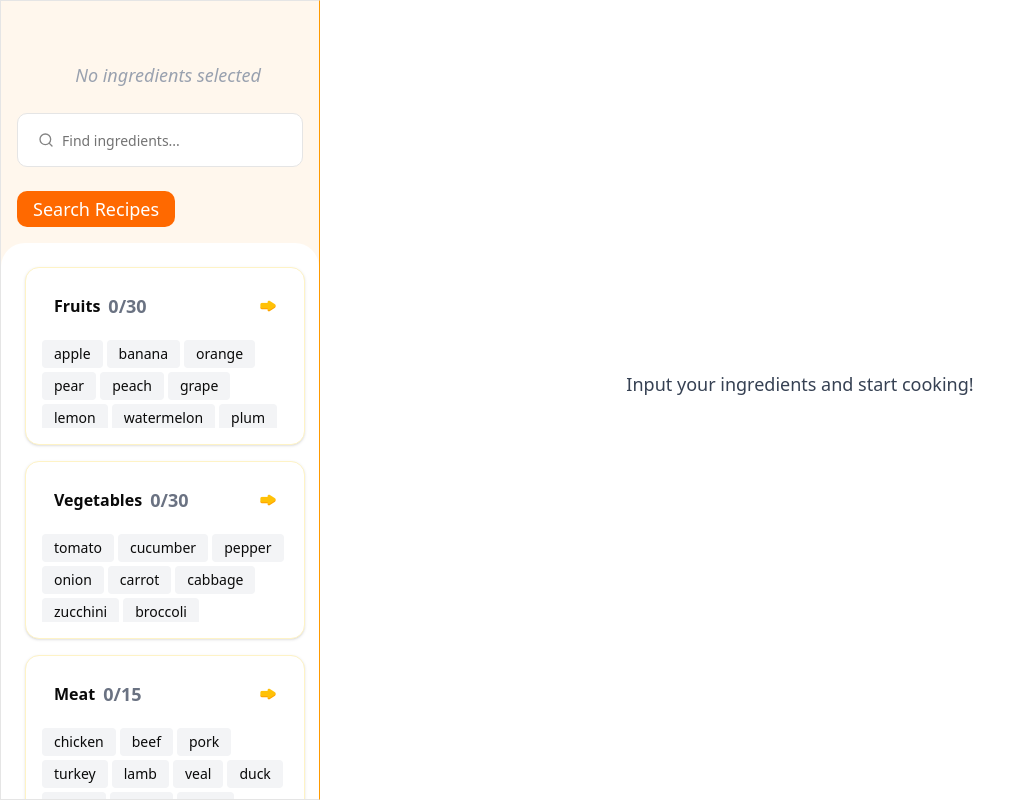
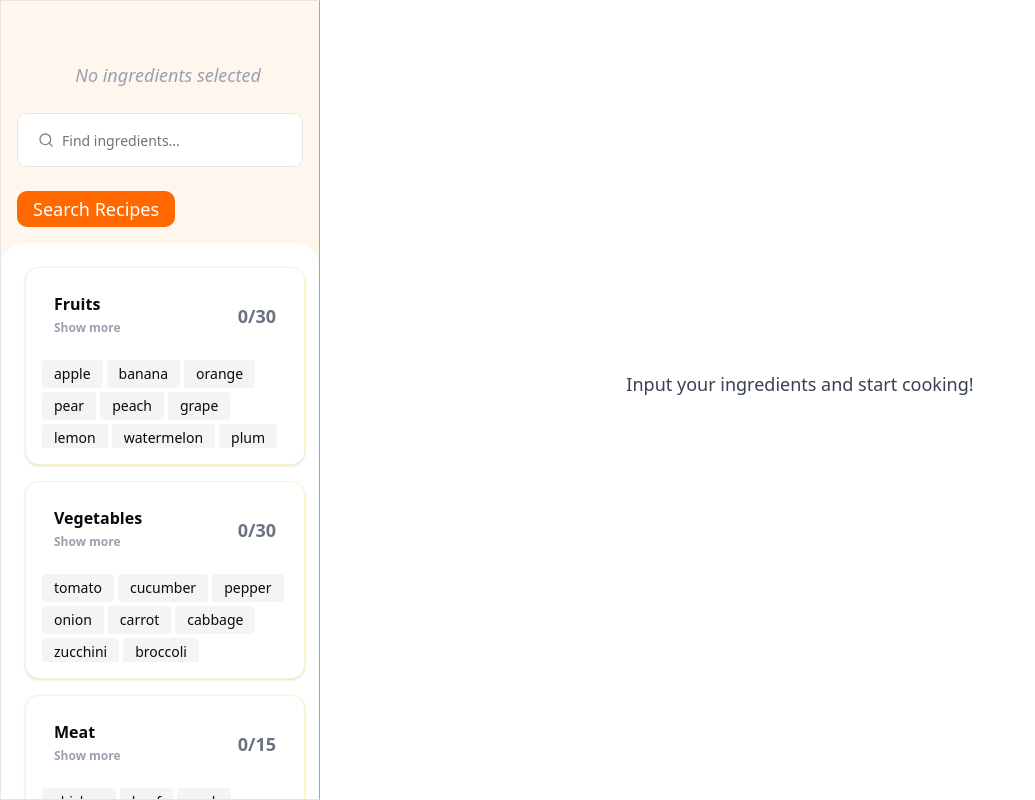
Before and after one commit to UrosZdravkovic/recipe-hub, a React (Vite) app: page / in a window 1280 px wide. Shown: the whole page, without its empty margins (0-1035 px from the left). Built offline with nearby package versions, Linux system fonts and the light colour scheme.

Commit message:
Refactor IngredientsList and RecipeCard components; improve ingredient toggle functionality and remove unused imports.

```diff
--- a/src/components/custom/IngredientsList.tsx
+++ b/src/components/custom/IngredientsList.tsx
@@ -1,8 +1,6 @@
 import { useState } from "react";
 import { useAppSelector, useAppDispatch } from "@/app/hooks";
 import { addIngredient, removeIngredient } from "@/features/recipes/ingredientsSlice";
-
-import arrow from '../../assets/images/category-arrow.png'
 
 export default function IngredientsList() {
   const dispatch = useAppDispatch();
@@ -24,25 +22,29 @@ export default function IngredientsList() {
         ).length;
         const totalCount = cat.ingredients.length;
 
-        // Show 10 ingredients if collapsed, all if expanded
         const visibleIngredients = open[cat.category]
           ? cat.ingredients
           : cat.ingredients.slice(0, 10);
 
         return (
-          <div key={cat.category} className="mb-4 shadow-sm bg-white rounded-xl p-4 border-1 border-amber-100 ">
-            <button
-              className="flex items-center w-full text-left font-semibold text-base mb-1 px-3 py-2"
-              onClick={() => toggle(cat.category)}
-            >
-              <span>{cat.category}</span>
-              <span className="ml-2 text-lg text-gray-500">
+          <div key={cat.category} className="mb-4 shadow-sm bg-white rounded-xl p-4 border-1 border-amber-100 max-[1200px]:p-2">
+            <div className="flex items-center w-full font-semibold text-base mb-1 px-3 py-2">
+              <div className="flex flex-col items-start gap-1 w-full">
+                <span className="text-left w-full">{cat.category}</span>
+                <span
+                  className="text-xs text-gray-400 cursor-pointer relative pb-1
+                    hover:text-orange-500 transition-colors duration-300
+                    after:absolute after:left-0 after:bottom-0 after:w-full after:h-0.5
+                    after:bg-orange-400 after:scale-x-0 hover:after:scale-x-100 after:transition-transform after:duration-300"
+                  onClick={() => toggle(cat.category)}
+                >
+                  {open[cat.category] ? "Show less" : "Show more"}
+                </span>
+              </div>
+              <span className="ml-auto text-lg text-gray-500">
                 {selectedCount}/{totalCount}
               </span>
-              <span className={`ml-auto text-gray-400 transition-transform duration-300 ${open[cat.category] ? "rotate-90" : ""}`}>
-                <img src={arrow} alt="Toggle" className="w-4 h-4" />
-              </span>
-            </button>
+            </div>
             <div
               className={`transition-all duration-300 overflow-hidden ${open[cat.category] ? "max-h-96 opacity-100" : "max-h-24 opacity-100"}`}
             >
--- a/src/components/custom/RecipeCard.tsx
+++ b/src/components/custom/RecipeCard.tsx
@@ -1,5 +1,5 @@
 import { ExternalLink, Heart } from 'lucide-react';
-import { Drawer, DrawerTrigger, DrawerContent, DrawerClose } from "@/components/ui/drawer";
+import { Drawer, DrawerTrigger, DrawerContent } from "@/components/ui/drawer";
 import type { Recipe } from "@/features/recipes/recipeSlice";
 
 function capitalize(str: string) {
```
